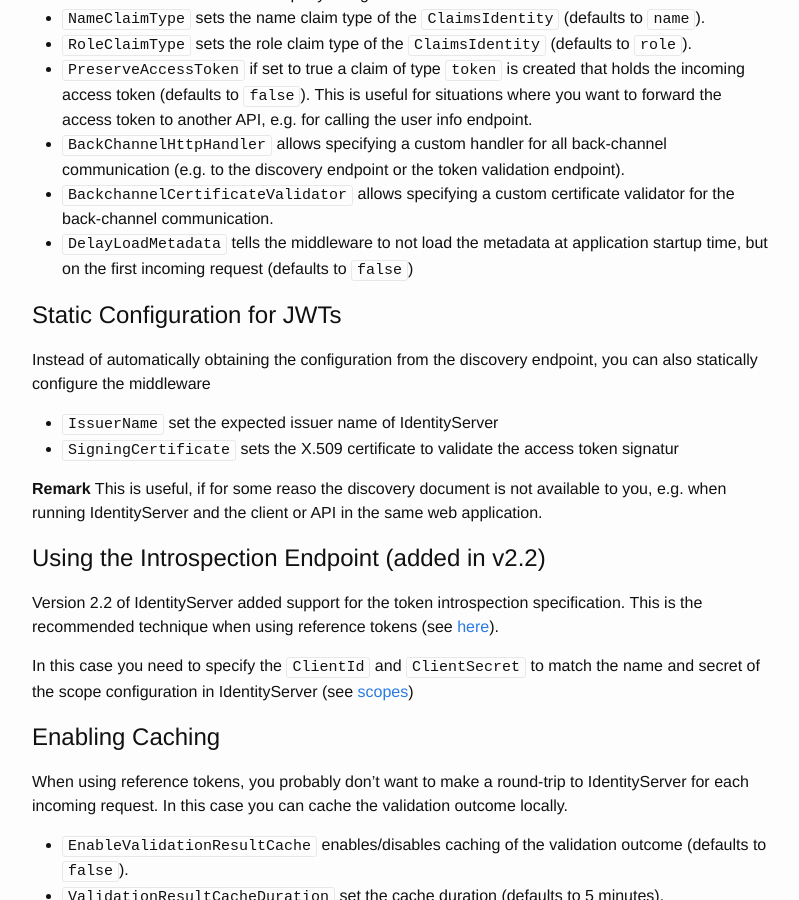
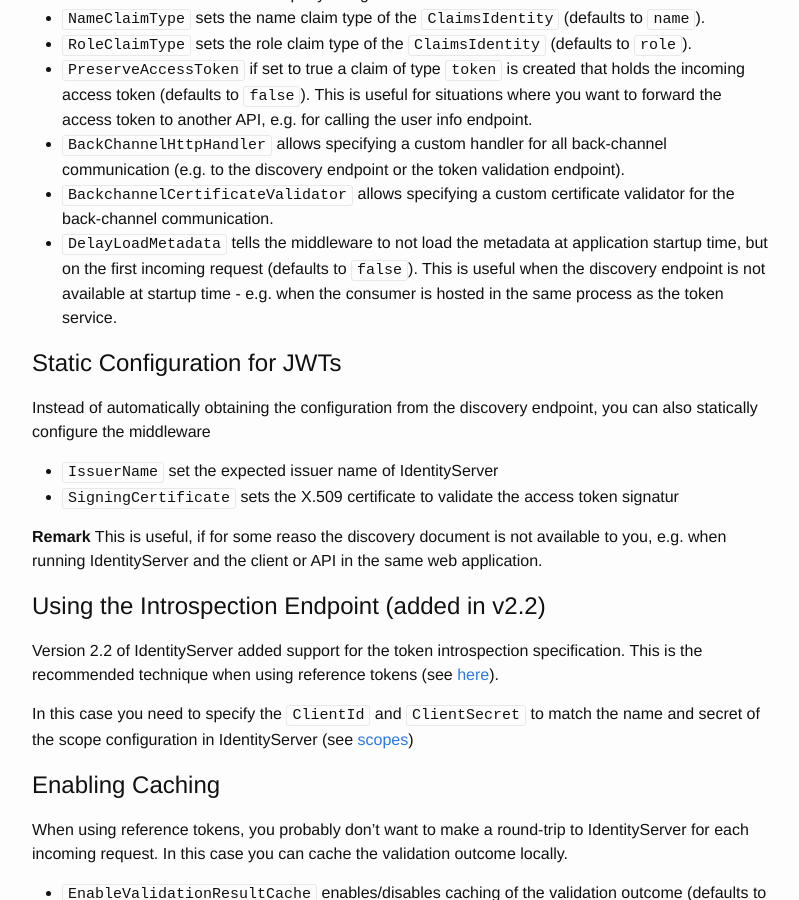
Before and after one commit to IdentityServer/Documentation, a Jekyll site: the page built from docsv2/consuming/options.md, in a window 1280 px wide and 900 px high, scrolled down 452 px. Shown: the whole window, without its empty margins (238-1037 px from the left). Built offline with Jekyll 4.4.1, drawn with Linux system fonts in a browser that asks for light colours.

Commit message:
Update options.md

```diff
--- a/docsv2/consuming/options.md
+++ b/docsv2/consuming/options.md
@@ -20,7 +20,7 @@
 * `BackChannelHttpHandler` allows specifying a custom handler for all back-channel communication
     (e.g. to the discovery endpoint or the token validation endpoint).
 * `BackchannelCertificateValidator` allows specifying a custom certificate validator for the back-channel communication.
-* `DelayLoadMetadata` tells the middleware to not load the metadata at application startup time, but on the first incoming request (defaults to `false`)
+* `DelayLoadMetadata` tells the middleware to not load the metadata at application startup time, but on the first incoming request (defaults to `false`). This is useful when the discovery endpoint is not available at startup time - e.g. when the consumer is hosted in the same process as the token service.
 
 ## Static Configuration for JWTs
 Instead of automatically obtaining the configuration from the discovery endpoint, you can also statically configure the middleware
```
